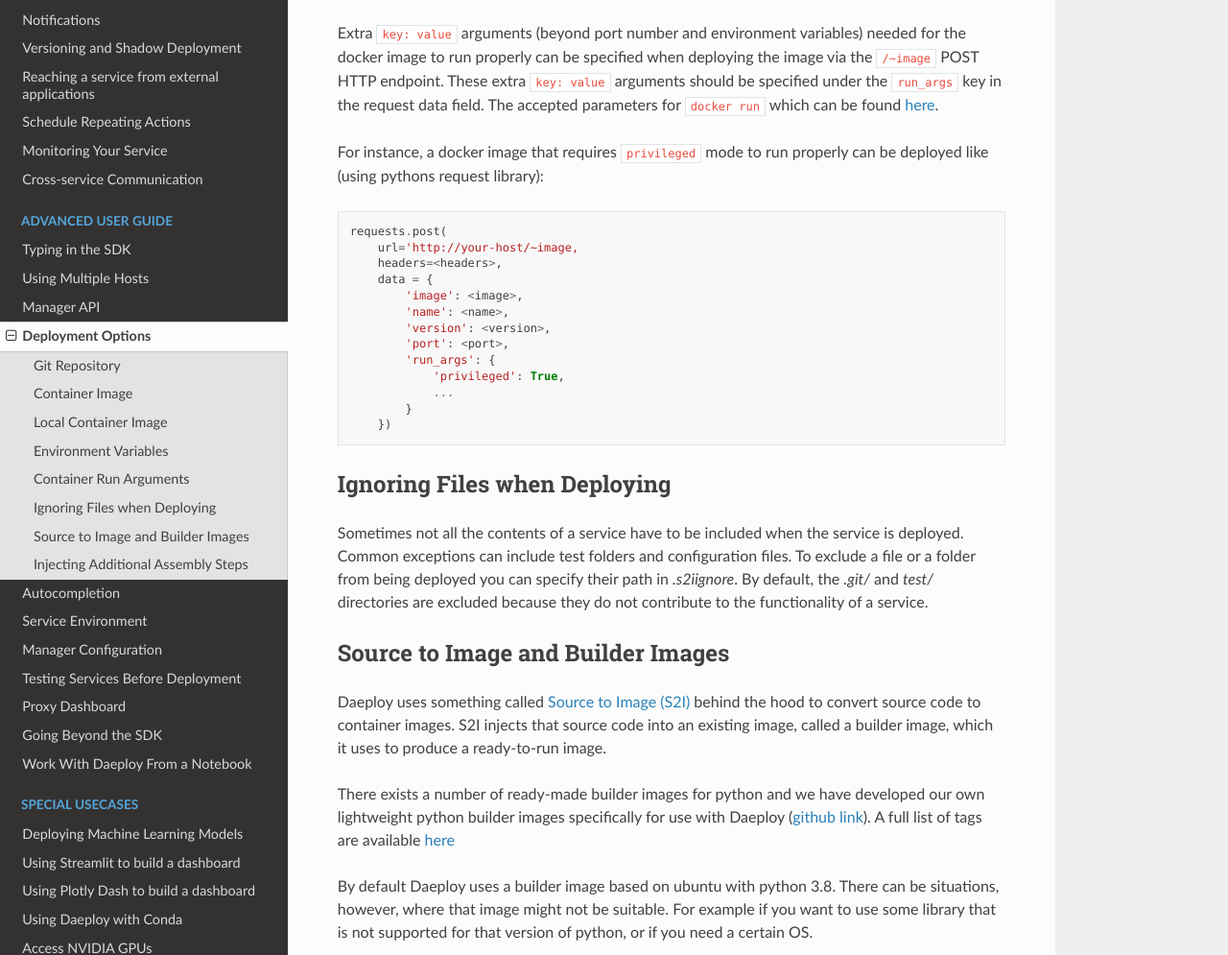
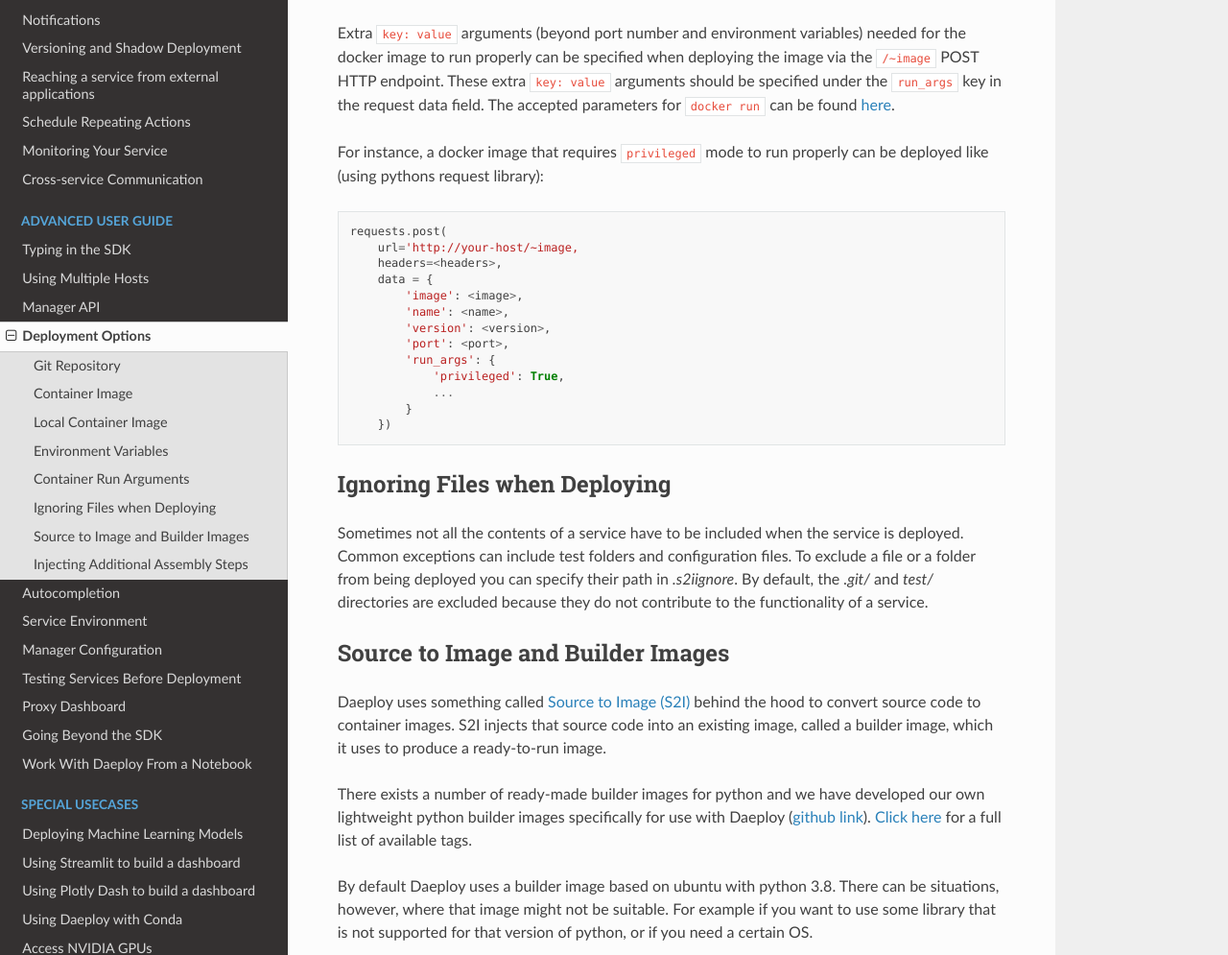
Before and after one commit to vikinganalytics/daeploy, a Sphinx documentation site: the page built from docs/source/content/advanced_tutorials/adv_deploy.rst, in a window 1280 px wide and 1400 px high, scrolled down 2443 px. Shown: the part 158-1153 px from the top of the window at 96% size. Built offline with Sphinx 7.4.7 and the Read the Docs theme 2.0.0, drawn with Linux system fonts in a browser that asks for light colours; the version number could not be read and is left out.

Commit message:
Small doc chagne

```diff
--- a/docs/source/content/advanced_tutorials/adv_deploy.rst
+++ b/docs/source/content/advanced_tutorials/adv_deploy.rst
@@ -121,7 +121,7 @@
 Extra ``key: value`` arguments (beyond port number and environment variables) needed for the docker image
 to run properly can be specified when deploying the image via the ``/~image`` POST HTTP endpoint. These extra
 ``key: value`` arguments should be specified under the ``run_args`` key in the request data field. The accepted
-parameters for ``docker run`` which can be found `here <https://docker-py.readthedocs.io/en/stable/containers.html>`_.
+parameters for ``docker run`` can be found `here <https://docker-py.readthedocs.io/en/stable/containers.html>`_.
 
 For instance, a docker image
 that requires ``privileged`` mode to run properly can be deployed like (using pythons request library)::
@@ -161,8 +161,9 @@
 There exists a number of ready-made builder images for python and we have
 developed our own lightweight python builder images specifically for use with
 Daeploy (`github link
-<https://github.com/vikinganalytics/daeploy-s2i-python>`_). A full list of tags
-are available `here <https://hub.docker.com/r/daeploy/s2i-python/tags>`_
+<https://github.com/vikinganalytics/daeploy-s2i-python>`_). `Click here
+<https://hub.docker.com/r/daeploy/s2i-python/tags>`_ for a full list of
+available tags.
 
 By default Daeploy uses a builder image based on ubuntu with python 3.8. There
 can be situations, however, where that image might not be suitable. For
```
